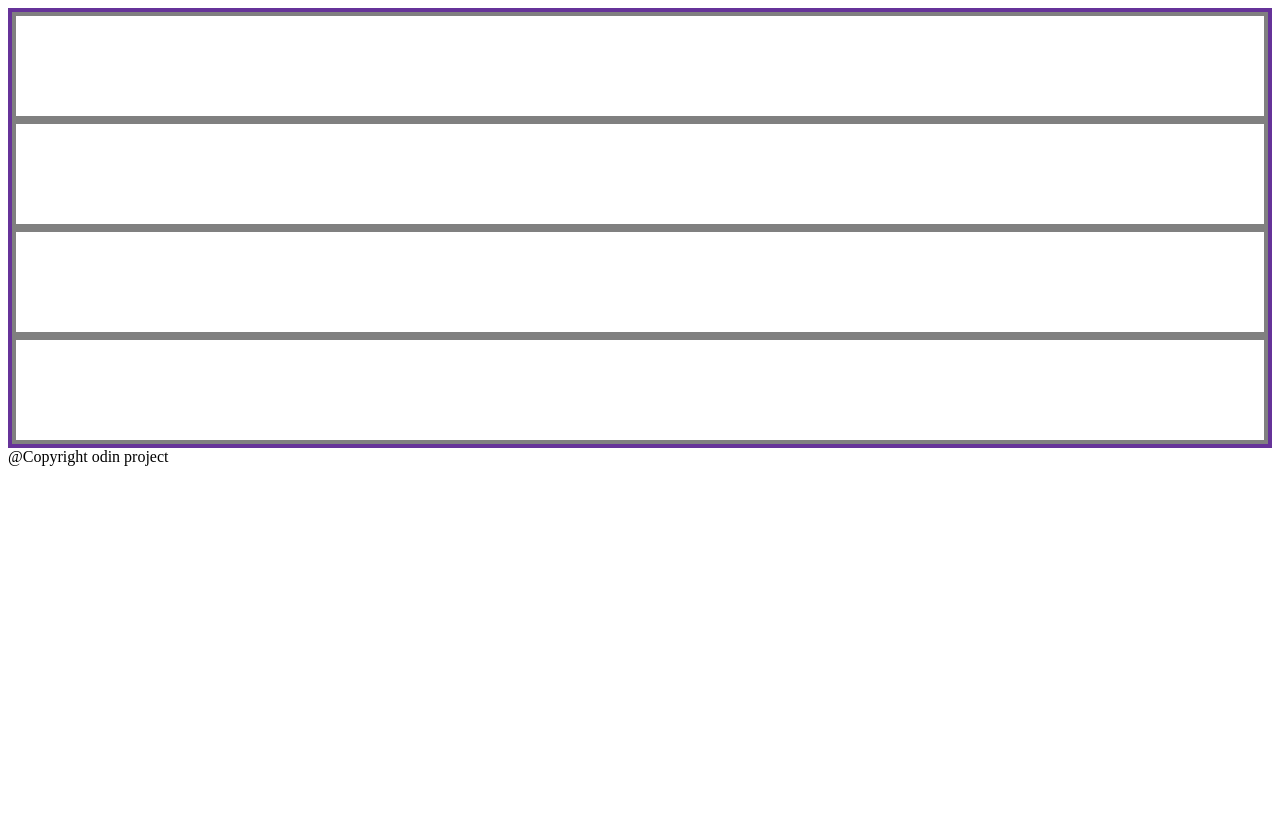
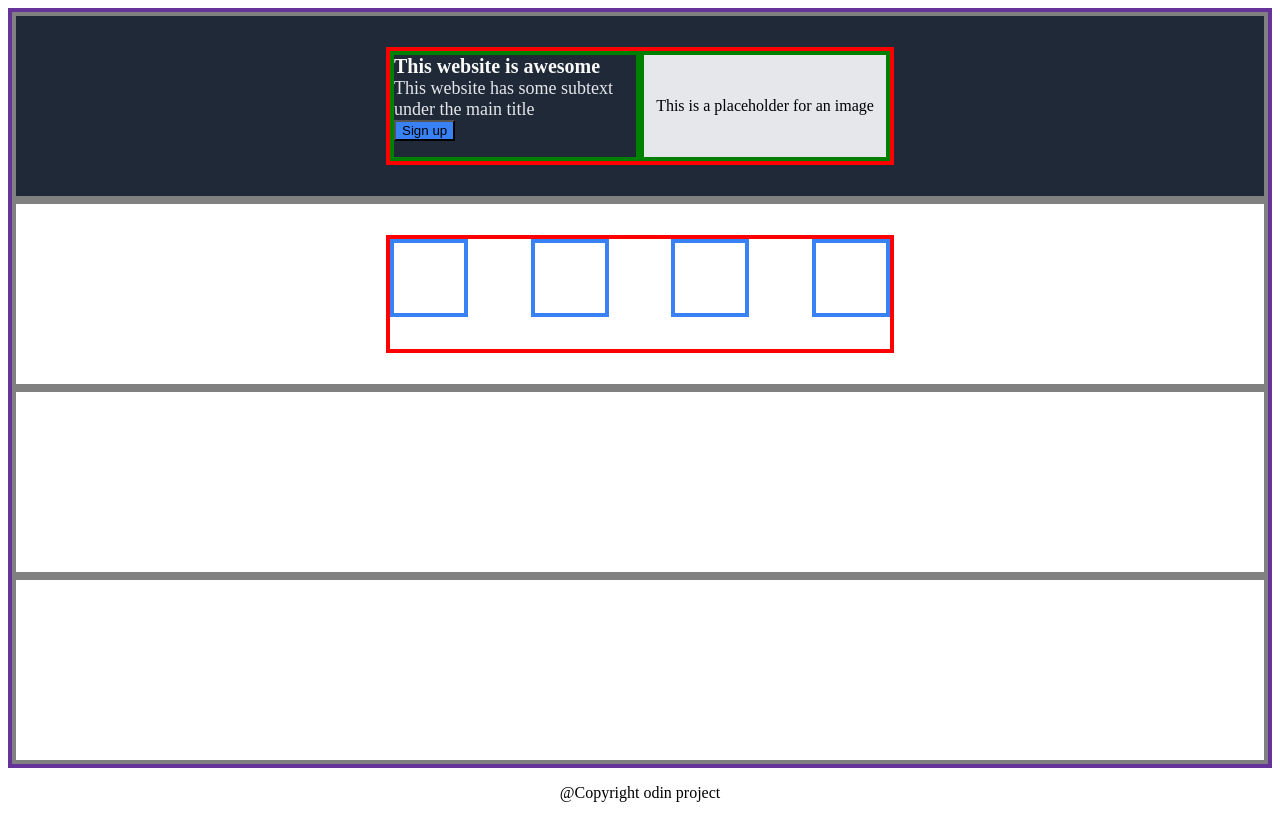
Before and after one commit to Angelcoco1985/landing-page, a plain HTML site: page index.html in a window 1280 px wide. Drawn offline with Linux system fonts and the light colour scheme.

Commit message:
Continued layout for box 1 and began designing 2nd

```diff
--- a/index.html
+++ b/index.html
@@ -13,12 +13,25 @@
 
         <div class="box1">
             <div class="box1-1">
-                <div class="box1-1-1"></div>
-                <div class="box1-1-2"></div>
+                <div class="box1-1-1">
+                    <p class="hero-main-text">This website is awesome</p>
+                    <p class="hero-secondary-text">This website has some subtext under the main title</p>
+                    <button class="button1">Sign up</button>
+                </div>
+                <div class="box1-1-2">
+                    <p>This is a placeholder for an image</p>
+                </div>
             </div>
         </div>
 
-        <div class="box2"></div>
+        <div class="box2">
+            <div class="box2-1">
+                <div class="box2-1-1"></div>
+                <div class="box2-1-2"></div>
+                <div class="box2-1-3"></div>
+                <div class="box2-1-4"></div>
+            </div>
+        </div>
 
         <div class="box3"></div>
 
@@ -27,6 +40,6 @@
     </div>
 </body>
 
-<footer>@Copyright odin project</footer>
+<footer><p class="footer-text">@Copyright odin project</p></footer>
 
 </html>
--- a/style.css
+++ b/style.css
@@ -6,5 +6,79 @@
 
 .box1, .box2, .box3, .box4 {
     border: 4px solid gray;
-    height: 100px;
+    height: 180px;
 }
+.box1 {
+    justify-content: center;
+    align-items: center;
+    display: flex;
+    background-color: #1F2937;
+}
+
+.box1-1 {
+    border: 4px solid red;
+    height: 110px;
+    width: 500px;
+    display: flex;
+    justify-content: center;
+    align-items: stretch;
+}
+.box1-1-1 {
+    border: 4px solid green;
+    /* height: 50px; */
+    flex: 1;
+    /* gap: 5px; */
+
+}
+.box1-1-2 {
+    border: 4px solid green;
+    /* height:50px; */
+    flex: 1;
+    background-color: #E5E7EB;
+    display: flex;
+    align-items: center;
+    justify-content: center;
+}
+
+.box2 {
+    justify-content: center;
+    align-items: center;
+    display: flex;
+}
+.box2-1 {
+    border: 4px solid red;
+    height: 110px;
+    width: 500px;
+    display: flex;
+    justify-content: space-between;
+}
+
+.box2-1-1, .box2-1-2, .box2-1-3, .box2-1-4 {
+    border: 4px solid #3882F6;
+    height: 70px;
+    width: 70px;
+}
+
+.footer-text {
+    justify-self: center;
+}
+
+
+/* styles */
+.hero-main-text {
+    font-size: 20px;
+    color: #F9FAF8;
+    font-weight: 900;
+    /* font-family: 'Roboto'; */
+    margin: 0;
+}
+
+.hero-secondary-text {
+    font-size: 18px;
+    color: #E5E7EB;
+    margin: 0;
+}
+
+.button1 {
+    background-color: #3882F6;
+}
```
